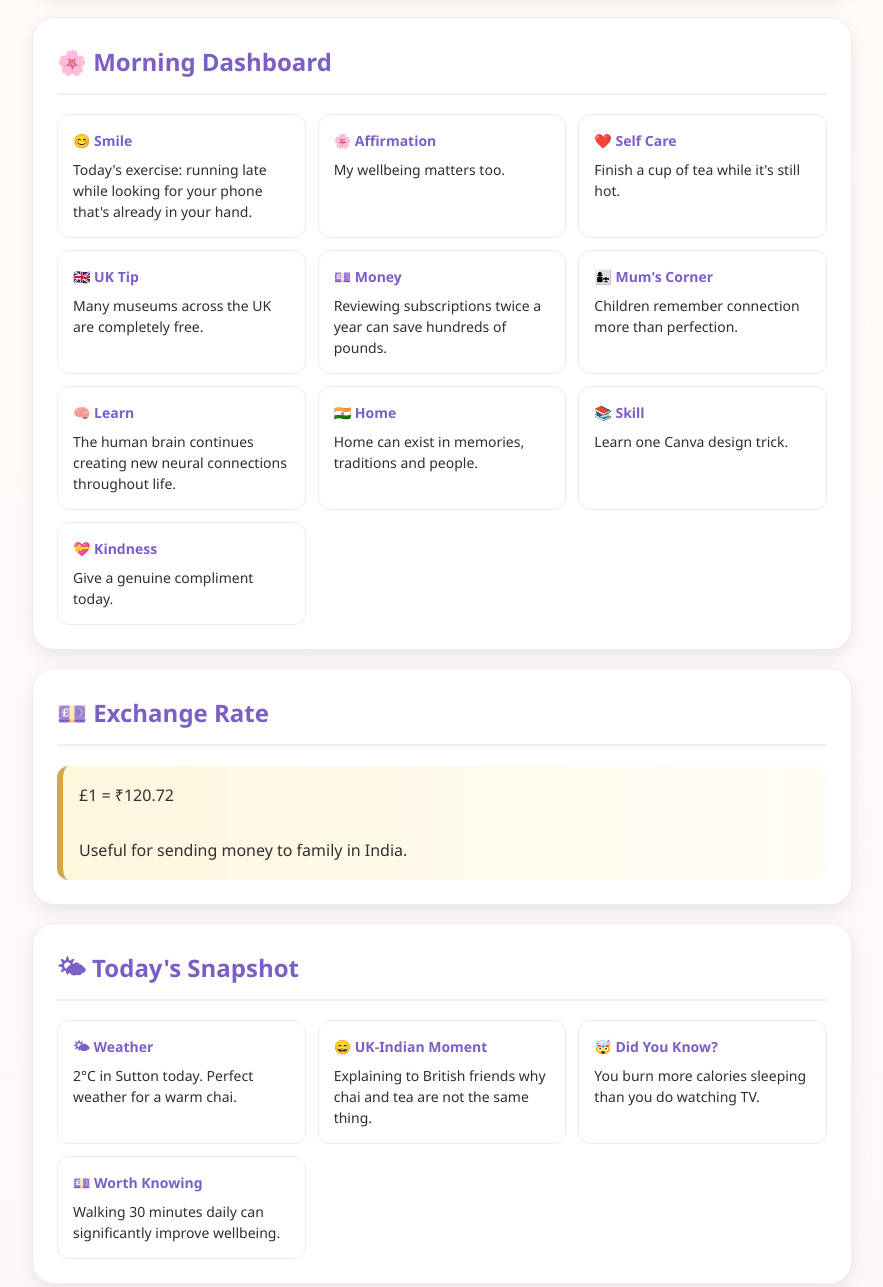
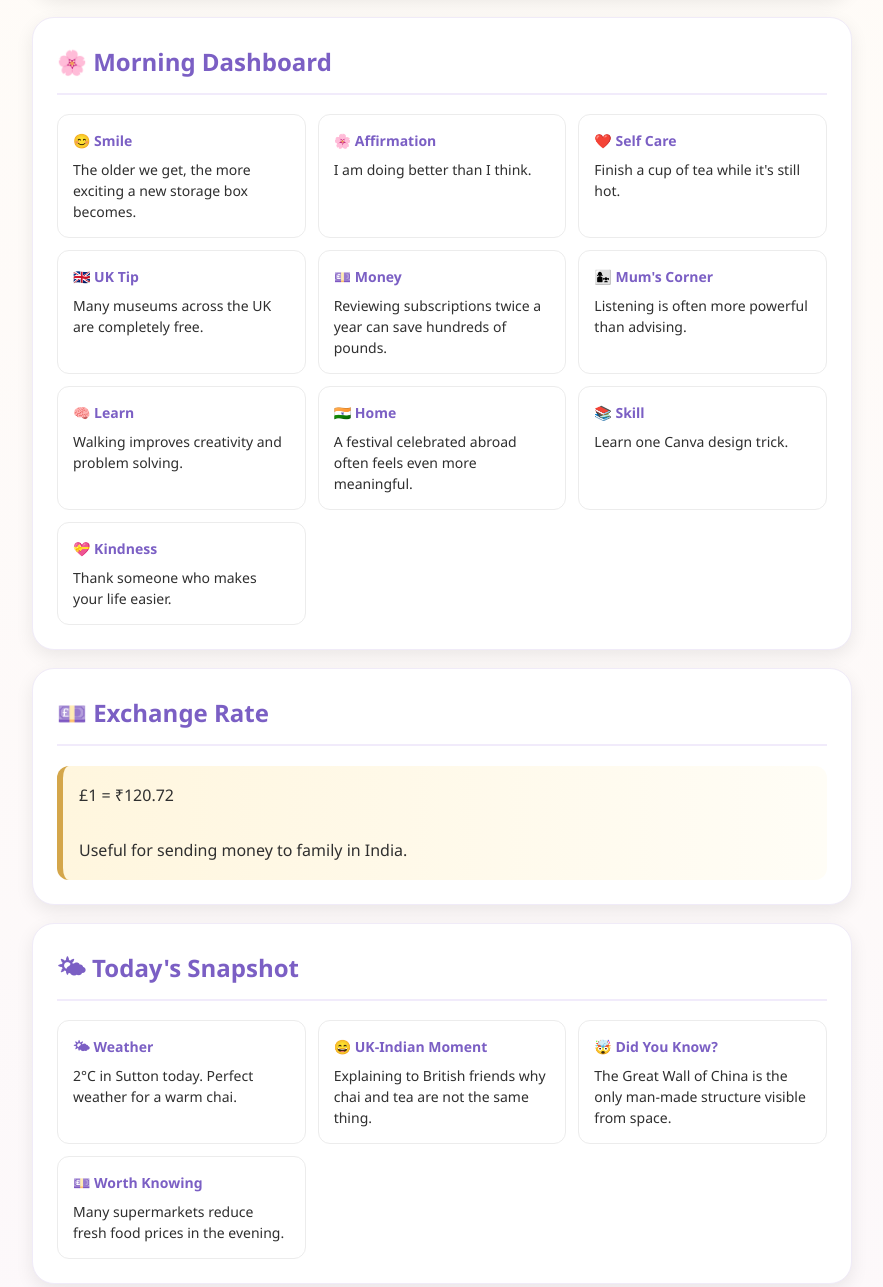
Before and after one commit to Kar0123/STWNewsletter, a plain HTML site: page index.html in a window 1280 px wide. Shown: the part 277-1564 px from the top of the page, without its empty margins (198-1081 px from the left). Drawn offline with Linux system fonts and the light colour scheme.

Commit message:
Daily newsletter update

```diff
--- a/index.html
+++ b/index.html
@@ -253,12 +253,12 @@ body {
 
         <div class="mini-tile">
             <h4>😊 Smile</h4>
-            Today's exercise: running late while looking for your phone that's already in your hand.
+            The older we get, the more exciting a new storage box becomes.
         </div>
 
         <div class="mini-tile">
             <h4>🌸 Affirmation</h4>
-            My wellbeing matters too.
+            I am doing better than I think.
         </div>
 
         <div class="mini-tile">
@@ -278,17 +278,17 @@ body {
 
         <div class="mini-tile">
             <h4>👩‍👧 Mum's Corner</h4>
-            Children remember connection more than perfection.
+            Listening is often more powerful than advising.
         </div>
 
         <div class="mini-tile">
             <h4>🧠 Learn</h4>
-            The human brain continues creating new neural connections throughout life.
+            Walking improves creativity and problem solving.
         </div>
 
         <div class="mini-tile">
             <h4>🇮🇳 Home</h4>
-            Home can exist in memories, traditions and people.
+            A festival celebrated abroad often feels even more meaningful.
         </div>
 
         <div class="mini-tile">
@@ -298,7 +298,7 @@ body {
 
         <div class="mini-tile">
             <h4>💝 Kindness</h4>
-            Give a genuine compliment today.
+            Thank someone who makes your life easier.
         </div>
 
     </div>
@@ -333,12 +333,12 @@ body {
 
         <div class="mini-tile">
         <h4>🤯 Did You Know?</h4>
-        You burn more calories sleeping than you do watching TV.
+        The Great Wall of China is the only man-made structure visible from space.
         </div>
 
         <div class="mini-tile">
         <h4>💷 Worth Knowing</h4>
-        Walking 30 minutes daily can significantly improve wellbeing.
+        Many supermarkets reduce fresh food prices in the evening.
         </div>
 
     </div>
@@ -466,19 +466,19 @@ body {
 
     <div class="card">
         <h2>🎯 Tiny Challenge</h2>
-        <p>Declutter one drawer.</p>
+        <p>Walk for 15 minutes.</p>
     </div>
 
     <div class="card">
         <h2>🌈 Thought For Today</h2>
-        <p>Growth happens quietly before it becomes visible.</p>
+        <p>You are not behind in life.</p>
     </div>
 
     <div class="card">
         <h2>🌈 Until Tomorrow</h2>
 
     <div class="highlight">
-    The laundry can wait. Your peace of mind comes first.
+    You are doing better than you think.
     <br><br>
     See you tomorrow ☕
     </div>
```
Also changed, not shown: newsletter.png, output/whatsapp_digest.txt.
